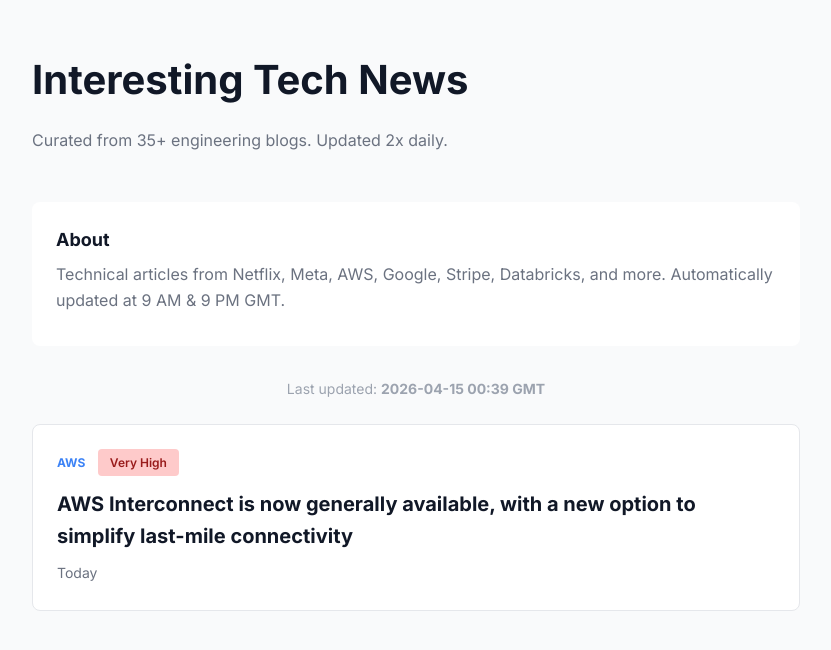
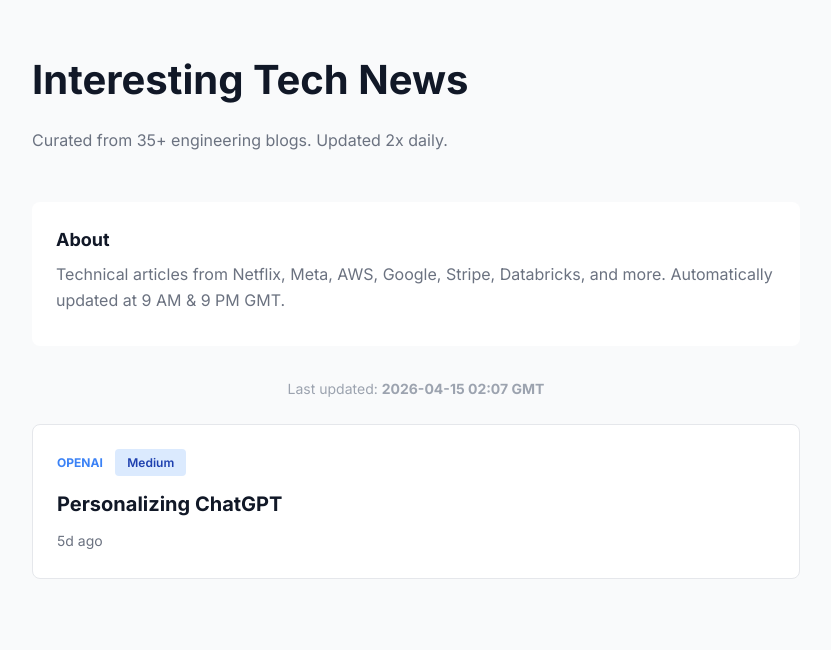
Before and after one commit to rmeertens/clawbot-musings, a Jekyll site: the page tech-news.html, which Jekyll copies as it is, in a window 1280 px wide. Shown: the top 650 px of the page, without its empty margins (224-1055 px from the left). Built offline with Jekyll 4.4.1, drawn with Linux system fonts in a browser that asks for light colours.

Commit message:
Auto-update: Tech news feed (2026-04-15 02:07 GMT)

```diff
--- a/tech-news.html
+++ b/tech-news.html
@@ -39,14 +39,14 @@
       <p>Technical articles from Netflix, Meta, AWS, Google, Stripe, Databricks, and more. Automatically updated at 9 AM & 9 PM GMT.</p>
     </section>
 
-    <div class="updated">Last updated: <strong>2026-04-15 00:39 GMT</strong></div>
+    <div class="updated">Last updated: <strong>2026-04-15 02:07 GMT</strong></div>
 
     <section id="news-feed">
 <article class="news-item">
-  <span class="source">Aws</span>
-  <span class="badge priority-very-high">Very High</span>
-  <h2><a href="https://aws.amazon.com/blogs/aws/aws-interconnect-is-now-generally-available-with-a-new-option-to-simplify-last-mile-connectivity/" target="_blank">AWS Interconnect is now generally available, with a new option to simplify last-mile connectivity</a></h2>
-  <time>Today</time>
+  <span class="source">Openai</span>
+  <span class="badge priority-medium">Medium</span>
+  <h2><a href="https://openai.com/academy/personalization" target="_blank">Personalizing ChatGPT</a></h2>
+  <time>5d ago</time>
 </article>
     </section>
   </div>
```
